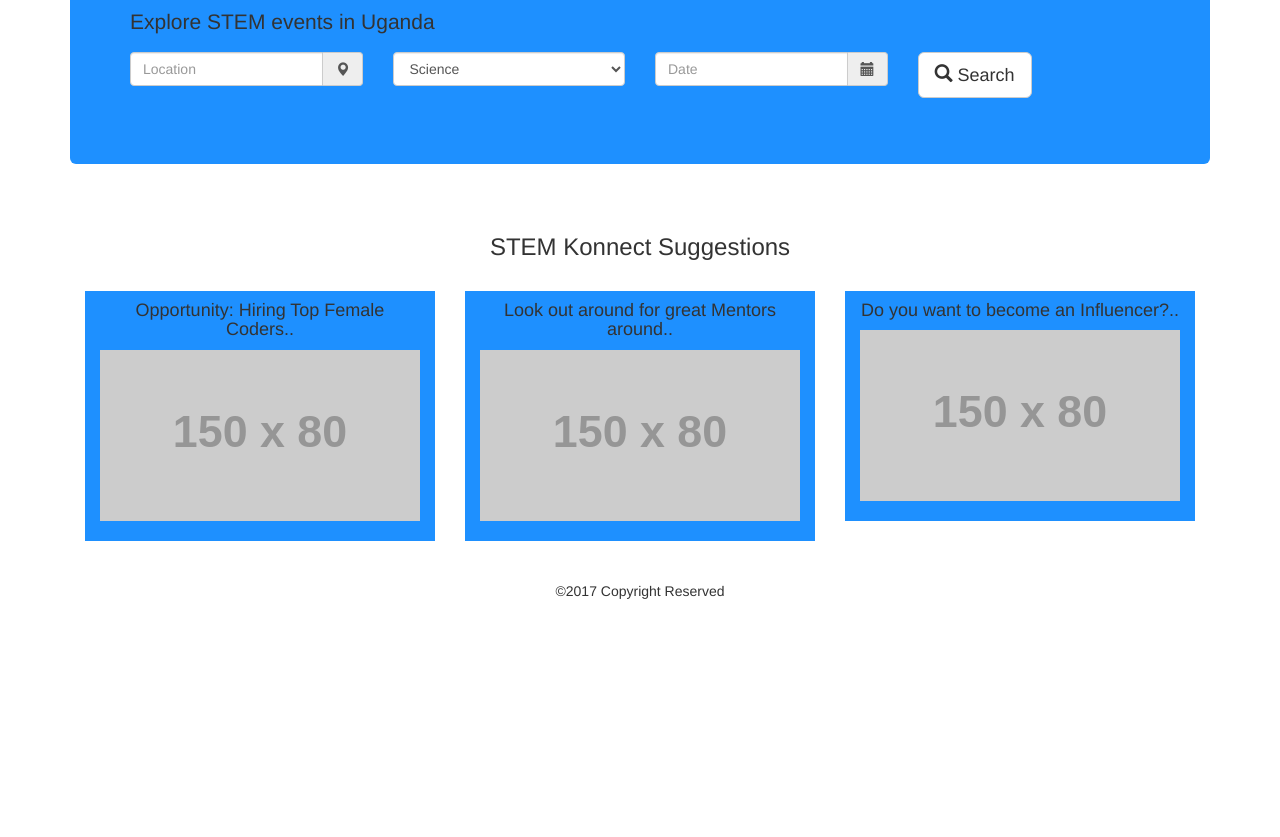
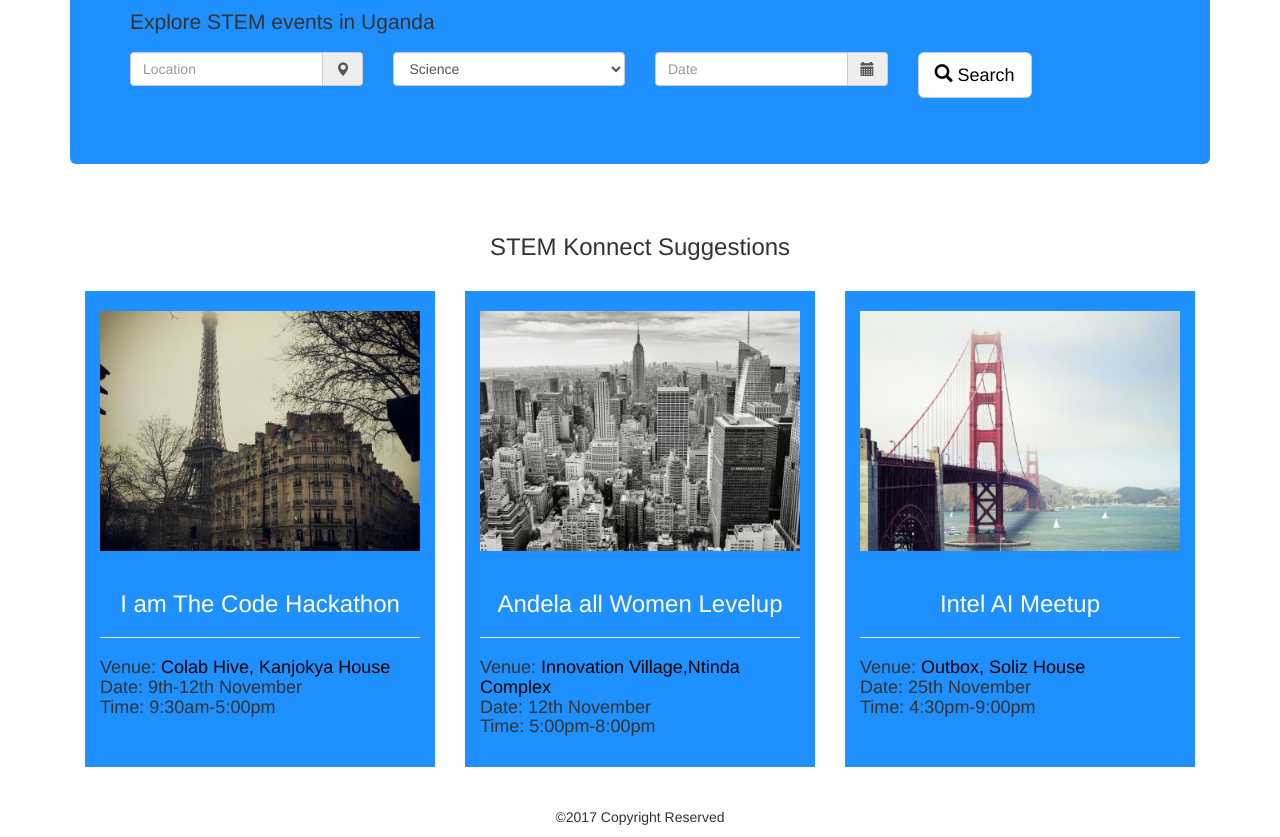
Before and after one commit to beesasoh/STEM-Konnekt, a plain HTML site: page index.html in a window 1280 px wide. Shown: the part 232-1069 px from the top of the page. Before the commit the page ends 843 px from the top, so only its background shows below. Drawn offline with Linux system fonts and the light colour scheme; placeholder pictures from the web are drawn by us.

Commit message:
Edit events

```diff
--- a/css/style.css
+++ b/css/style.css
@@ -19,3 +19,17 @@ Our added CSS
 .center{
 	text-align: center;
 }
+.white{
+	color: white;
+}
+.left-align{
+	text-align: left;
+}
+.bg-blue a, .bg-blue a:hover{
+	color:black;
+	text-decoration: none;
+}
+
+.underline:hover{
+	text-decoration: underline;
+}
--- a/index.html
+++ b/index.html
@@ -89,23 +89,39 @@
     <div class="col-sm-4" >
       <div class="col-md-12 bg-blue">
       <div class="block">
-        <div class="block-content">
-          <h4>Opportunity: Hiring Top Female Coders..</h4>
-          <img src="https://placehold.it/150x80?text=IMAGE" class="img-responsive" style="width:100%" alt="Image"><br>
+        <div class="block-content"><br>
+          <a href=""><img src="./images/paris.jpg" class="img-responsive" style="width:100%" alt="Image"><br>
+          <h3 class="white">I am The Code Hackathon</h3></a><hr>
+          <h4 class="left-align">
+            Venue: <a href="#"><span class="underline">Colab Hive, Kanjokya House</span></a><br>
+              Date: 9th-12th November<br>
+              Time: 9:30am-5:00pm
+          </h4><br><br>
+
         </div>
         </div>
       </div>
     </div>
     <div class="col-sm-4">
-      <div class="col-md-12 bg-blue">
-        <h4>Look out around for great Mentors around..</h4>
-        <img src="https://placehold.it/150x80?text=IMAGE" class="img-responsive" style="width:100%" alt="Image"><br>
+      <div class="col-md-12 bg-blue"><br>
+        <a href=""><img src="./images/newyork.jpg" class="img-responsive" style="width:100%" alt="Image"><br>
+        <h3 class="white">Andela all Women Levelup</h3></a><hr>
+        <h4 class="left-align">
+          Venue: <a href="#"><span class="underline">Innovation Village,Ntinda Complex</span></a><br>
+          Date: 12th November<br>
+          Time: 5:00pm-8:00pm
+        </h4><br>
       </div>
       </div>
     <div class="col-sm-4">
-      <div class="col-md-12 bg-blue">
-      <h4>Do you want to become an Influencer?..</h4>
-      <img src="https://placehold.it/150x80?text=IMAGE" class="img-responsive" style="width:100%" alt="Image"><br>
+      <div class="col-md-12 bg-blue"><br>
+      <a href="#"><img src="./images/sanfran.jpg" class="img-responsive" style="width:100%" alt="Image"><br>
+       <h3 class="white">Intel AI Meetup</h3></a><hr>
+       <h4 class="left-align">
+         Venue: <a href="#"><span class="underline">Outbox, Soliz House</span></a><br>
+         Date: 25th November<br>
+        Time: 4:30pm-9:00pm
+       </h4><br><br>
     </div>
     </div>
   </div>
```
Also changed, not shown: images/download.jpg (added), images/lift.png (added), images/newyork.jpg (added), images/paris.jpg (added), images/sanfran.jpg (added).
